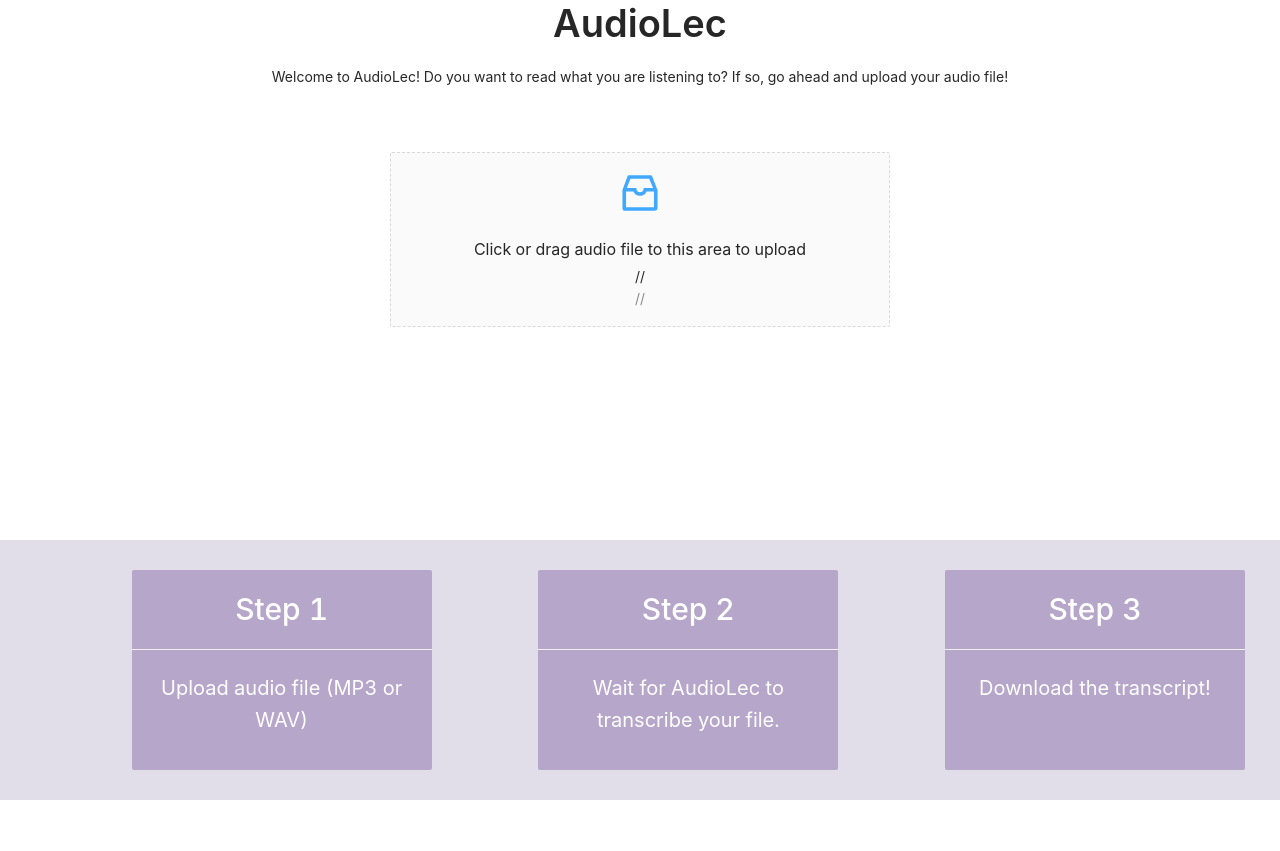
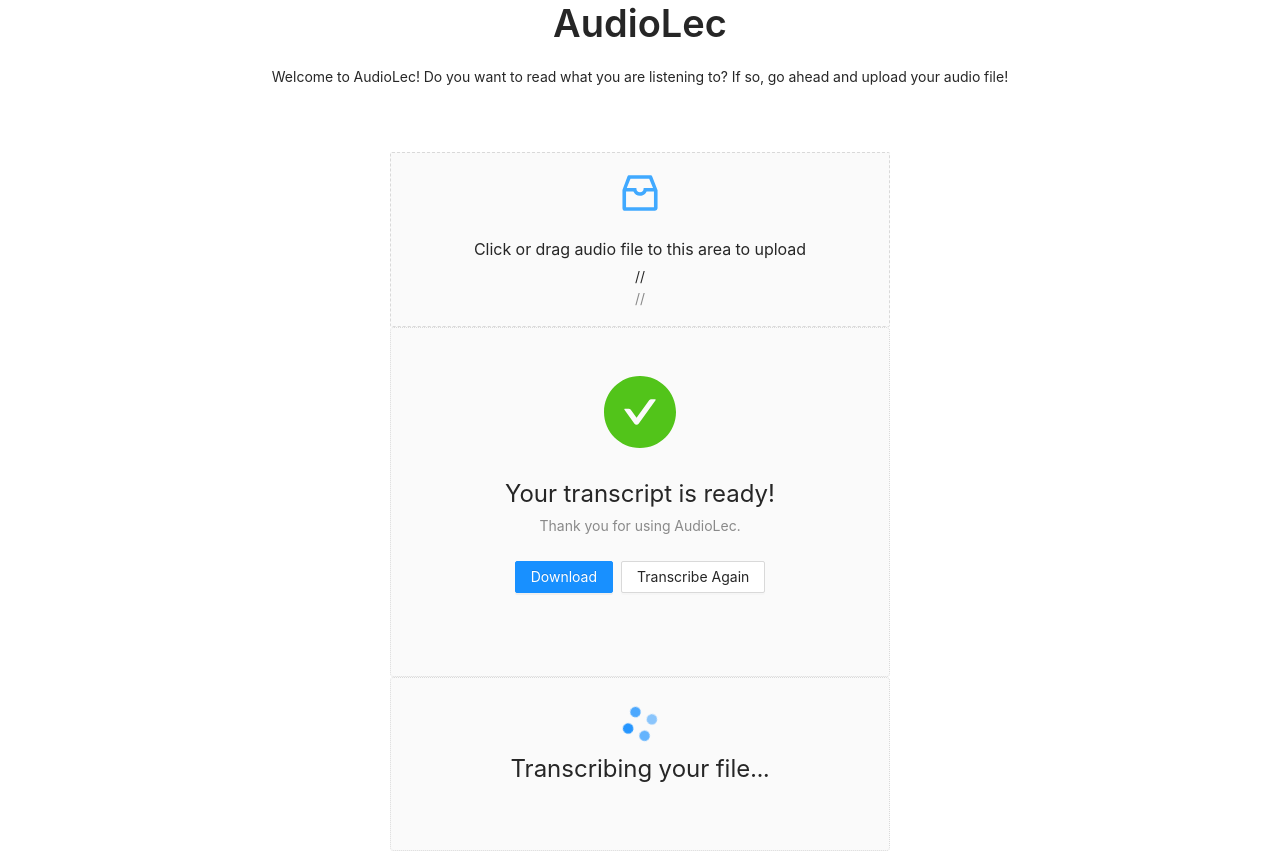
Before and after one commit to hadialhakeem/audiolec, a React (Create React App) app: page / in a window 1280 px wide. Before the commit the page ends 800 px from the top, so only its background shows below. Built offline with nearby package versions, Linux system fonts and the light colour scheme.

Commit message:
Added all loading screens, and fixed styling

```diff
--- a/src/App.css
+++ b/src/App.css
@@ -42,6 +42,40 @@
     /*font-family: -apple-system, BlinkMacSystemFont, 'Segoe UI', 'Roboto', 'Oxygen', 'Ubuntu', 'Cantarell', 'Fira Sans', 'Droid Sans', 'Helvetica Neue', sans-serif;*/
 }
 
+.example {
+    margin: 20px 0;
+    margin-bottom: 20px;
+    padding: 30px 50px;
+    text-align: center;
+    background: #FAFAFA;
+    border-radius: 4px;
+    border-style: dotted;
+    border-width: thin;
+    border-color: #D9D9D9;
+    height: 174px;
+    width: 500px;
+    margin: 0 auto;
+}
+.example2 {
+    margin: 20px 0;
+    margin-bottom: 20px;
+    padding: 0px 0px;
+    text-align: center;
+    background: #FAFAFA;
+    border-radius: 4px;
+    border-style: dotted;
+    border-width: thin;
+    border-color: #D9D9D9;
+    height: 350px;
+    width: 500px;
+    margin: 0 auto;
+}
+
+.spinnerText {
+    font-size: 24px;
+    padding-top: 10px;
+}
+
 .upload{
     width: 500px;
     margin: auto;
--- a/src/App.js
+++ b/src/App.js
@@ -6,6 +6,9 @@ import Header from "./components/Title";
 import Steps from "./components/Steps";
 import { Upload, message } from 'antd';
 import { InboxOutlined } from '@ant-design/icons';
+import { Spin } from 'antd';
+import { Result} from 'antd';
+
 
 const { Dragger } = Upload;
 
@@ -41,7 +44,27 @@ const App = () => (
             // </p>
         </Dragger>
         </div>
-        <Steps />
+
+        <div className="example2">
+        <Result
+            status="success"
+            title="Your transcript is ready!"
+            subTitle="Thank you for using AudioLec."
+            extra={[
+                <Button type="primary" key="download">
+                    Download
+                </Button>,
+                <Button key="transcribe">Transcribe Again</Button>,
+            ]}
+        />
+        </div>
+        <div className="example">
+            <Spin size="large"  />
+            <div className="spinnerText">
+                Transcribing your file...
+            </div>
+        </div>
+
 
     </div>
 );
```
